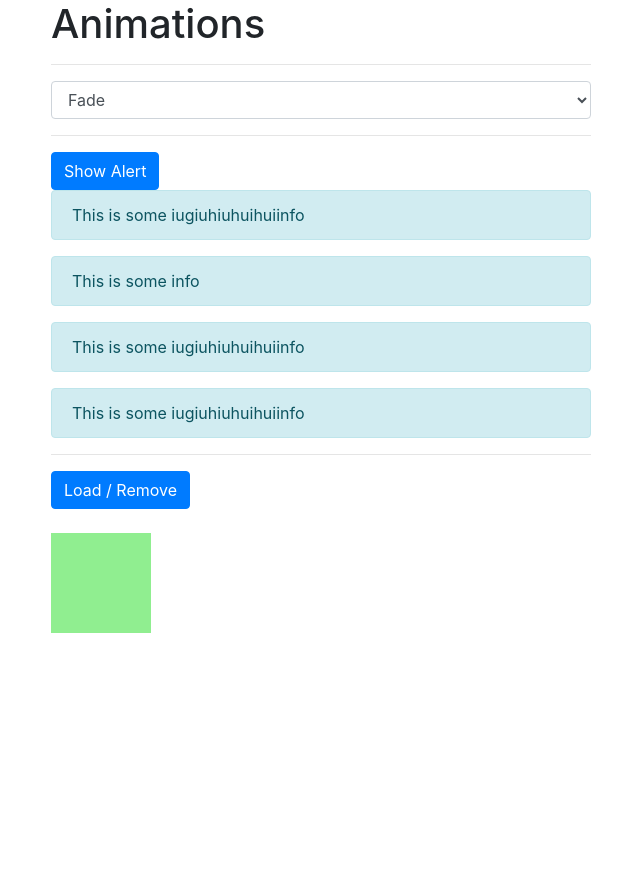
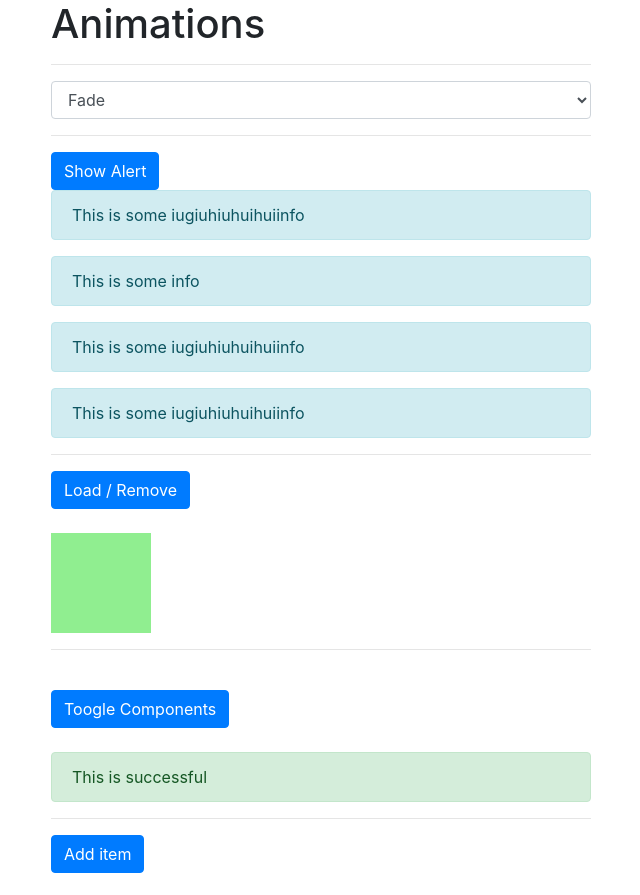
Before and after one commit to Frankmwangi/Vue-components, a Vue app: page / in a window 1280 px wide. Shown: the top 895 px of the page, without its empty margins (34-674 px from the left). Before the commit the page ends 800 px from the top, so only its background shows below. Built offline with nearby package versions, Linux system fonts and the light colour scheme; the HTML template or start-up script is replaced by a standard one; a web font is replaced by a local one.

Commit message:
Using transition -group

```diff
--- a/src/App.vue
+++ b/src/App.vue
@@ -45,20 +45,38 @@
                     >
                         <div style="width:100px; height:100px; background-color: lightgreen" v-if="load"></div>
                     </transition>
-
+                    <hr>
+                    <br>
+                    <button class="btn btn-primary"
+                    @click="selectedComponent == 'app-success-alert' ? selectedComponent = 'app-danger-alert':selectedComponent ='app-success-alert'">Toogle Components</button>
+                   <br><br>
+                   <transition name="fade">
+                        <component :is="selectedComponent"@click="addItem">Add item</component>
+                   </transition>
+                   <hr>
+                   <button class="btn btn-primary"@click="addItem">Add item</button>
+                   <br><br>
+                   <ul class="list-group">
+                       <li class="list-group-item" v-for="(number,index) in numbers"@click="removeItem(index)"
+                       style="cursor: pointer">{{ number }}</li>
+                   </ul>
             </div>
         </div>
     </div>
 </template>
 
 <script>
+    import DangerAlert from './DangerAlert.vue'
+     import SuccessAlert from './SuccessAlert.vue'
     export default {
         data() {
             return {
                 show: true,
                 load: true,
                 alertAnimation:'fade',
-                elementWidth: 100
+                elementWidth: 100,
+                selectedComponent: 'app-success-alert',
+                numbers: [1,2,3,4,5]
             }
         },
         methods:{
@@ -109,7 +127,18 @@
             },
             leaveCancelled(el){
                 console.log('leaveCancelled');
+            },
+            addItem(){
+                const pos = Math.floor(Math.random() * this.numbers.length);
+                this.numbers.splice(pos, 0,this.numbers.length + 1);
+            },
+            removeItem(index){
+                this.numbers.splice(index,1)
             }
+        },
+        components: {
+            appDangerAlert:DangerAlert,
+            appSuccessAlert: SuccessAlert
         }
     }
 </script>
--- /dev/null
+++ b/src/DangerAlert.vue
@@ -0,0 +1,3 @@
+<template>
+<div class = "alert alert-danger">This is dangerous</div>
+</template>
--- /dev/null
+++ b/src/SuccessAlert.vue
@@ -0,0 +1,3 @@
+<template>
+<div class = "alert alert-success">This is successful</div>
+</template>
```
